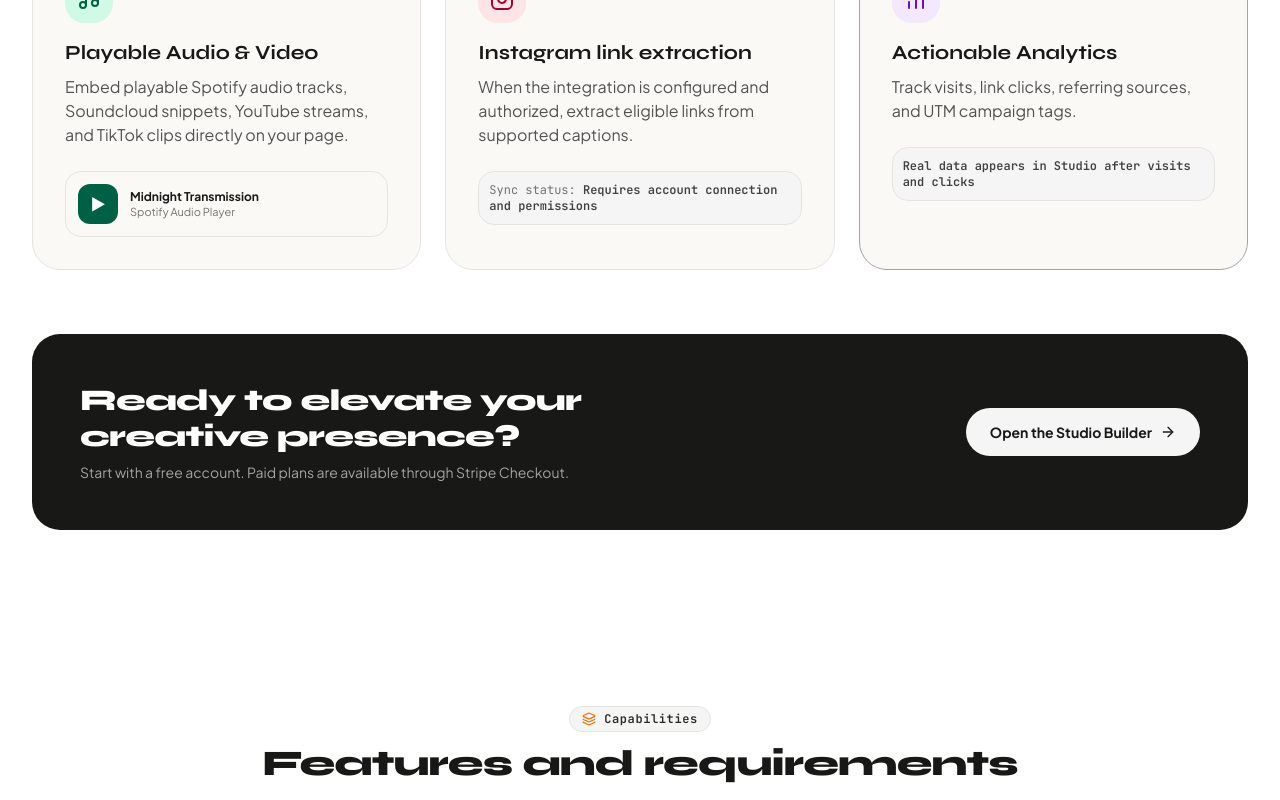
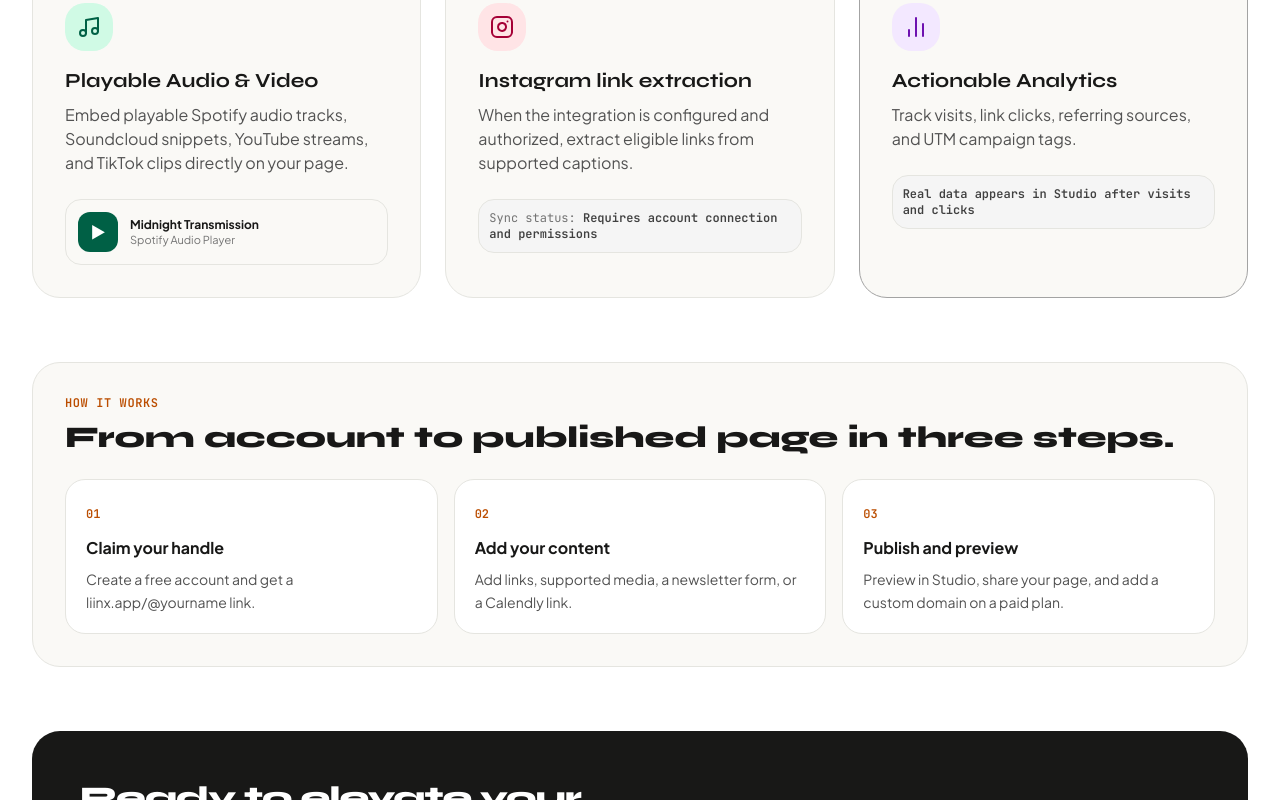
Before and after one commit to samirmagdy/liinx, a React (Vite) app: page / in a window 1280 px wide. Shown: the part 2000-2800 px from the top of the page. Built offline with nearby package versions, Linux system fonts and the light colour scheme; no server answers.

Commit message:
feat: add Linktree import onboarding flow, privacy footer link, and How It Works guide

```diff
--- a/src/App.tsx
+++ b/src/App.tsx
@@ -57,7 +57,6 @@ function HomePage() {
           onOpenStudio={handleOpenStudio}
         />
         <FeaturesSection onOpenStudio={handleOpenStudio} />
-        <ComparisonSection />
         <TemplatesSection onSelectTemplate={handleSelectTemplate} />
         <PricingSection onSelectPlan={handleSelectPlan} />
         <FaqSection />
--- a/src/components/ComparisonSection.tsx
+++ b/src/components/ComparisonSection.tsx
@@ -32,10 +32,10 @@ export function ComparisonSection() {
             <span>{ar ? 'نظرة شاملة' : 'Capabilities'}</span>
           </div>
           <h2 className="text-3xl sm:text-4xl font-extrabold tracking-tight text-neutral-900 mb-3 text-balance">
-            {ar ? 'الميزات ومتطلباتها' : 'Features and requirements'}
+            {ar ? 'ما يمكنك نشره' : 'What you can publish'}
           </h2>
           <p className="text-base text-neutral-600 text-pretty max-w-xl mx-auto">
-            {ar ? 'ماذا تتضمن منصتك وما تحتاجه لكل ميزة.' : 'What your page includes and what each capability requires.'}
+            {ar ? 'محتوى حقيقي في صفحتك، مع توضيح ما يتطلب مزوّداً خارجياً أو خطة مدفوعة.' : 'Real content for your page, with clear notes about outside providers and paid-plan requirements.'}
           </p>
         </div>
 
@@ -64,8 +64,8 @@ export function ComparisonSection() {
               <p className="text-sm text-neutral-600 leading-relaxed mt-1">{ar ? 'عاين الروابط العامة المدعومة واختر ما تريد استيراده قبل الحفظ.' : 'Preview links from a supported public profile and choose what to import before saving.'}</p>
             </div>
           </div>
-          <button onClick={() => setLocation('/studio')} className="shrink-0 inline-flex items-center justify-center gap-2 px-4 py-2.5 rounded-xl bg-neutral-900 text-white text-xs font-bold hover:bg-black cursor-pointer">
-            {ar ? 'افتح أداة الاستيراد' : 'Open the importer'}
+          <button onClick={() => setLocation('/register?after=import')} className="shrink-0 inline-flex items-center justify-center gap-2 px-4 py-2.5 rounded-xl bg-neutral-900 text-white text-xs font-bold hover:bg-black cursor-pointer">
+            {ar ? 'ابدأ الاستيراد' : 'Start importing'}
             <ArrowRight className={`w-3.5 h-3.5 ${ar ? 'rotate-180' : ''}`} />
           </button>
         </div>
--- a/src/components/FeaturesSection.tsx
+++ b/src/components/FeaturesSection.tsx
@@ -112,7 +112,7 @@ export const FeaturesSection: React.FC<FeaturesSectionProps> = ({ onOpenStudio }
               </p>
             </div>
             <div className="mt-6 p-3 bg-neutral-50 border border-neutral-200 rounded-xl font-mono text-xs text-center text-neutral-900 font-bold" dir="ltr">
-              links.elenarostova.design
+              links.yourdomain.com
             </div>
           </div>
 
@@ -187,6 +187,26 @@ export const FeaturesSection: React.FC<FeaturesSectionProps> = ({ onOpenStudio }
 
         </motion.div>
 
+        <div className="mb-16 rounded-3xl border border-neutral-200 bg-neutral-50 p-6 sm:p-8">
+          <div className="mb-6">
+            <p className="text-xs font-mono font-bold uppercase tracking-wider text-amber-700">{isRtl ? 'كيف تبدأ' : 'How it works'}</p>
+            <h3 className="mt-2 text-2xl sm:text-3xl font-extrabold text-neutral-900">{isRtl ? 'من الحساب إلى الصفحة المنشورة في ثلاث خطوات.' : 'From account to published page in three steps.'}</h3>
+          </div>
+          <div className="grid grid-cols-1 md:grid-cols-3 gap-4">
+            {[
+              { n: '01', title: isRtl ? 'احجز اسمك' : 'Claim your handle', text: isRtl ? 'أنشئ حساباً مجانياً واحصل على رابط liinx.app/@اسمك.' : 'Create a free account and get a liinx.app/@yourname link.' },
+              { n: '02', title: isRtl ? 'أضف المحتوى' : 'Add your content', text: isRtl ? 'أضف الروابط والوسائط والنشرة أو رابط Calendly.' : 'Add links, supported media, a newsletter form, or a Calendly link.' },
+              { n: '03', title: isRtl ? 'انشر وعاين' : 'Publish and preview', text: isRtl ? 'عاين صفحتك في الاستوديو ثم شاركها، وأضف نطاقاً مخصصاً على خطة مدفوعة.' : 'Preview in Studio, share your page, and add a custom domain on a paid plan.' }
+            ].map(step => (
+              <div key={step.n} className="rounded-2xl border border-neutral-200 bg-white p-5">
+                <span className="font-mono text-xs font-bold text-amber-700">{step.n}</span>
+                <h4 className="mt-3 font-bold text-base text-neutral-900">{step.title}</h4>
+                <p className="mt-2 text-sm leading-relaxed text-neutral-600">{step.text}</p>
+              </div>
+            ))}
+          </div>
+        </div>
+
         {/* Bottom CTA bar */}
         <div className="p-8 sm:p-12 rounded-3xl bg-neutral-900 text-white flex flex-col sm:flex-row items-center justify-between gap-6 text-start">
           <div>
--- a/src/components/Footer.tsx
+++ b/src/components/Footer.tsx
@@ -173,7 +173,7 @@ export const Footer: React.FC<FooterProps> = ({ onSelectView }) => {
           <div className="pt-8 flex flex-col sm:flex-row items-center justify-between gap-4 text-[11px] text-neutral-500 font-mono">
             <p>© {new Date().getFullYear()} {brand.legalName}. {t.footer.rightsReserved}</p>
             <div className="flex items-center gap-4">
-              <span>{ui("Privacy controls")}</span>
+              <Link href="/privacy" className="hover:text-white underline-offset-2 hover:underline">{ui("Privacy controls")}</Link>
               <span>•</span>
               <span>{ui("Account-owned content")}</span>
             </div>
--- a/src/components/Hero.tsx
+++ b/src/components/Hero.tsx
@@ -173,7 +173,7 @@ return (
                   <ArrowRight className={`w-3 h-3 ${isRtl ? 'rotate-180' : ''}`} />
                 </button>
                 <button
-                  onClick={() => setLocation('/studio')}
+                  onClick={() => setLocation('/register?after=import')}
                   className="text-neutral-600 font-semibold hover:text-neutral-900 hover:underline flex items-center gap-1 cursor-pointer"
                 >
                   <span>{tr('Moving from Linktree? Import your links')}</span>
@@ -201,6 +201,7 @@ return (
 
             {/* Interactive Selector Bar */}
             <div className="w-full max-w-[380px] mb-6 space-y-3">
+              <p className="text-xs font-semibold text-neutral-600 text-center">{t.hero.previewSubtitle} · {tr('Switch the profile or theme to explore')}</p>
               {/* Profile switcher tabs */}
               <div className="flex items-center justify-between gap-1 p-1 bg-neutral-100 border border-neutral-200 rounded-full">
                 {DEMO_PROFILES.slice(0, 4).map((prof, idx) => (
--- a/src/components/PricingSection.tsx
+++ b/src/components/PricingSection.tsx
@@ -17,6 +17,7 @@ export function PricingSection({ onSelectPlan, headingLevel = 2 }: { onSelectPla
       id: 'free' as const,
       name: ar ? 'مجاني' : 'Free',
       icon: <Zap className="w-5 h-5 text-neutral-600" />,
+      tagline: ar ? 'مكان بسيط لنشر صفحتك وروابطك.' : 'A simple place to publish your page and links.',
       price: 0,
       features: ar
         ? ['صفحة شخصية وروابط ووسائط', 'تخصيص المظهر', 'جمع اشتراكات البريد وإحصاءات الزيارات']
@@ -27,6 +28,7 @@ export function PricingSection({ onSelectPlan, headingLevel = 2 }: { onSelectPla
       id: 'pro' as const,
       name: paidPlans.pro.name,
       icon: <Sparkles className="w-5 h-5 text-amber-600" />,
+      tagline: ar ? 'تحكم أكبر مع نمو حضورك.' : 'More control as your creator presence grows.',
       price: paidPlans.pro[interval],
       features: ar
         ? ['ميزات الخطة المجانية', 'نطاق مخصص بعد التحقق والإعداد', 'إزالة شارة المنصة وتخصيص CSS', 'جدولة الروابط وتتبع الحملات']
@@ -37,6 +39,7 @@ export function PricingSection({ onSelectPlan, headingLevel = 2 }: { onSelectPla
       id: 'studio' as const,
       name: paidPlans.studio.name,
       icon: <Crown className="w-5 h-5 text-purple-600" />,
+      tagline: ar ? 'لإدارة عدة صفحات من حساب واحد.' : 'Manage multiple pages from one account.',
       price: paidPlans.studio[interval],
       features: ar
         ? ['ميزات Pro', 'إدارة ملفات متعددة', 'مفاتيح REST API']
@@ -114,6 +117,7 @@ export function PricingSection({ onSelectPlan, headingLevel = 2 }: { onSelectPla
                   {plan.name}
                 </h2>
               </div>
+              <p className={`text-sm leading-relaxed -mt-3 ${plan.highlight ? 'text-neutral-300' : 'text-neutral-600'}`}>{plan.tagline}</p>
 
               {/* Price */}
               <div>
@@ -168,7 +172,7 @@ export function PricingSection({ onSelectPlan, headingLevel = 2 }: { onSelectPla
         </div>
 
         {/* Disclaimer */}
-        <p className="mt-8 text-xs text-center text-neutral-500 max-w-lg mx-auto">
+        <p className="mt-8 text-xs text-center text-neutral-600 max-w-lg mx-auto">
           {ar ? 'تُحصّل الخطط السنوية دفعة واحدة. لا توجد تجربة مدفوعة مجانية. تُدار الاشتراكات والإلغاءات عبر Stripe.' : 'Annual plans are charged once. Paid plans have no free trial. Subscriptions and cancellations are handled through Stripe.'}
         </p>
       </div>
--- a/src/pages/LoginPage.tsx
+++ b/src/pages/LoginPage.tsx
@@ -20,7 +20,8 @@ export const LoginPage: React.FC = () => {
 
     try {
       await login(email, password);
-      setLocation('/studio');
+      const after = new URLSearchParams(window.location.search).get('after');
+      setLocation(after === 'import' ? '/studio?import=1' : '/studio');
     } catch (err: any) {
       setError(err.message || 'Login failed. Please verify your credentials.');
     } finally {
--- a/src/pages/RegisterPage.tsx
+++ b/src/pages/RegisterPage.tsx
@@ -131,7 +131,9 @@ export const RegisterPage: React.FC = () => {
       });
       const params = new URLSearchParams(window.location.search);
       const plan = params.get('plan');
-      if (plan === 'pro' || plan === 'studio') {
+      if (params.get('after') === 'import') {
+        setLocation('/studio?import=1');
+      } else if (plan === 'pro' || plan === 'studio') {
         setLocation(`/pricing?plan=${plan}&interval=${params.get('interval') === 'year' ? 'year' : 'month'}`);
       } else setLocation('/studio');
     } catch (err: any) {
```
Also changed, not shown: src/components/BuilderStudio.tsx (+7 -1 lines), src/components/FaqSection.tsx (+6 -3 lines).
